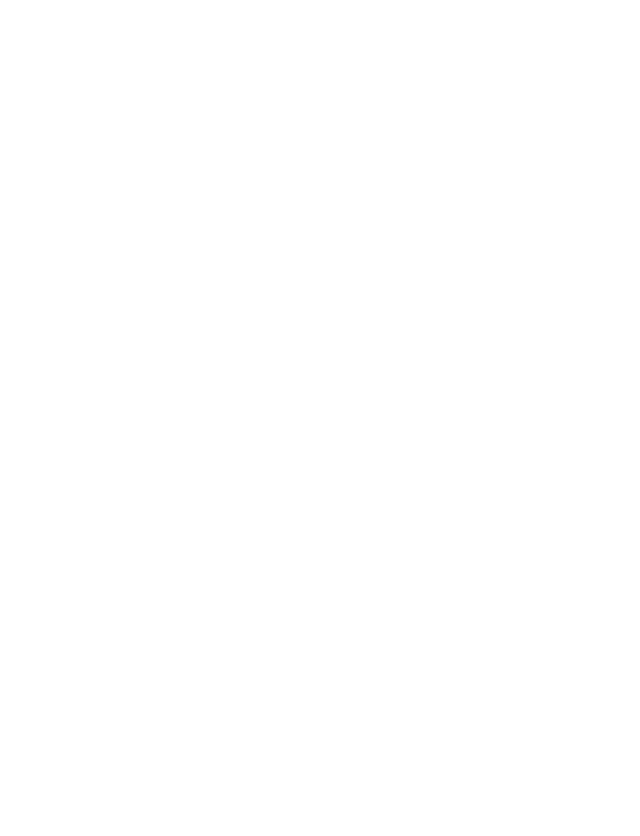
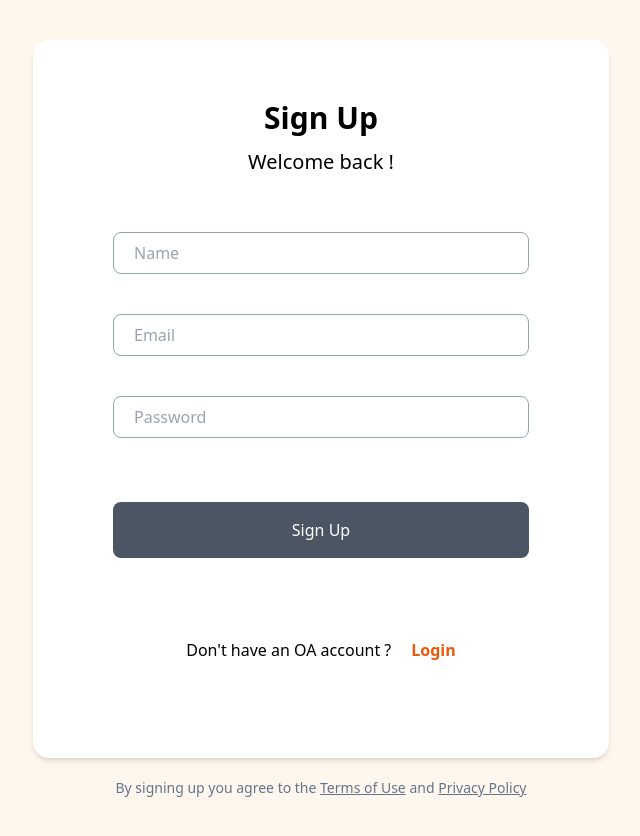
Before and after one commit to paapahagan/hr-project, a React (Vite) app: page /signup in a window 1280 px wide. Shown: the whole page, without its empty margins (319-959 px from the left). Before the commit the page ends 800 px from the top, so only its background shows below. Built offline with nearby package versions, Linux system fonts and the light colour scheme.

Commit message:
signup-page

```diff
--- a/src/App.jsx
+++ b/src/App.jsx
@@ -1,5 +1,11 @@
+import SignUpContainer from "./features/authentication/signup/signup-container";
+
 function App() {
-  return <div className="App"></div>;
+  return (
+    <div className="App">
+      <SignUpContainer />
+    </div>
+  );
 }
 
 export default App;
--- /dev/null
+++ b/src/features/Authentication/signup/signup-component.jsx
@@ -0,0 +1,81 @@
+import React from "react";
+
+function SignUpComponent(props) {
+  return (
+    <div>
+      <form
+        onSubmit={props.handleSubmit}
+        className="grid content-center min-h-screen px-10 py-10 bg-orange-50 lg:grid justify-items-center"
+      >
+        <div className="container bg-white shadow-md rounded-2xl grid justify-items-center p-10 md:w-3/4  lg:max-w-xl ">
+          <div className="mt-5">
+            <h2 className=" text-center text-3xl font-bold ">Sign Up</h2>
+            <p className=" text-xl mt-3">Welcome back !</p>
+          </div>
+
+          <div className="container px-5 py-5 md:px-20 lg:px-10  lg:py-14">
+            <div className=" grid ">
+              <input
+                {...props.register("name")}
+                placeholder="Name"
+                type="text"
+                required
+                className="border border-slate-400 focus:ring focus:ring-orange-500 focus:outline-none rounded-lg px-5 lg: py-2"
+              />
+            </div>
+
+            <div className=" grid mt-5 lg:mt-10 ">
+              <input
+                {...props.register("email")}
+                placeholder="Email"
+                type="text"
+                required
+                className="border border-slate-400 focus:ring focus:ring-orange-500 focus:outline-none rounded-lg px-5 lg: py-2"
+              />
+              <p>{props.errors.email?.message}</p>
+            </div>
+            <div className="grid mt-5 lg:mt-10 ">
+              <input
+                {...props.register("password")}
+                placeholder="Password"
+                type="password"
+                required
+                className="border border-slate-400 focus:ring focus:ring-orange-500 focus:outline-none rounded-lg px-5  lg: py-2"
+              />
+              <p className="text-red-600">{props.errors.password?.message}</p>
+            </div>
+            <div className=" grid gap-y-5 mt-10 mb-10 lg:mt-16 ">
+              <button
+                type="submit"
+                onClick={() => {
+                  props.trigger("email");
+                }}
+                disabled={!props.isValid || props.isSubmitting}
+                className=" bg-orange-500 text-white hover:bg-orange-400 px-20 py-4 rounded-lg disabled:bg-gray-600"
+              >
+                Sign Up
+              </button>
+            </div>
+            <div className=" mt-20 lg:mt-20 text-center">
+              <p className="mt-5">
+                Don't have an OA account ?
+                <a href="" className="text-orange-600 font-bold ml-5">
+                  Login
+                </a>
+              </p>
+            </div>
+          </div>
+        </div>
+        <div className=" mt-5 text-center text-sm">
+          <p className=" text-slate-500">
+            By signing up you agree to the{" "}
+            <span className=" underline">Terms of Use</span> and{" "}
+            <span className="underline"> Privacy Policy</span>{" "}
+          </p>
+        </div>
+      </form>
+    </div>
+  );
+}
+
+export default SignUpComponent;
--- /dev/null
+++ b/src/features/Authentication/signup/signup-container.jsx
@@ -0,0 +1,49 @@
+import React from "react";
+import { useForm } from "react-hook-form";
+import { yupResolver } from "@hookform/resolvers/yup";
+import * as yup from "yup";
+import SignUpComponent from "./signup-component";
+
+const schema = yup.object().shape({
+  email: yup.string().email().required(),
+  password: yup
+    .string()
+    .min(8)
+    .max(32)
+    .required()
+    .matches(/[0-9]/, "Password requires a number")
+    .matches(/[a-z]/, "Password requires a lowercase letter")
+    .matches(/[A-Z]/, "Password requires an uppercase letter")
+    .matches(/[^\w]/, "Password requires a symbol"),
+});
+
+function SignUpContainer() {
+  const {
+    register,
+    handleSubmit,
+    formState: { errors, isValid, isSubmitting },
+    reset,
+  } = useForm({
+    mode: "all",
+    resolver: yupResolver(schema),
+  });
+
+  const onSubmitHandler = (data) => {
+    console.log({ data });
+    reset();
+  };
+
+  return (
+    <div>
+      <SignUpComponent
+        handleSubmit={handleSubmit(onSubmitHandler)}
+        register={register}
+        errors={errors}
+        isValid={isValid}
+        isSubmitting={isSubmitting}
+      />
+    </div>
+  );
+}
+
+export default SignUpContainer;
```
